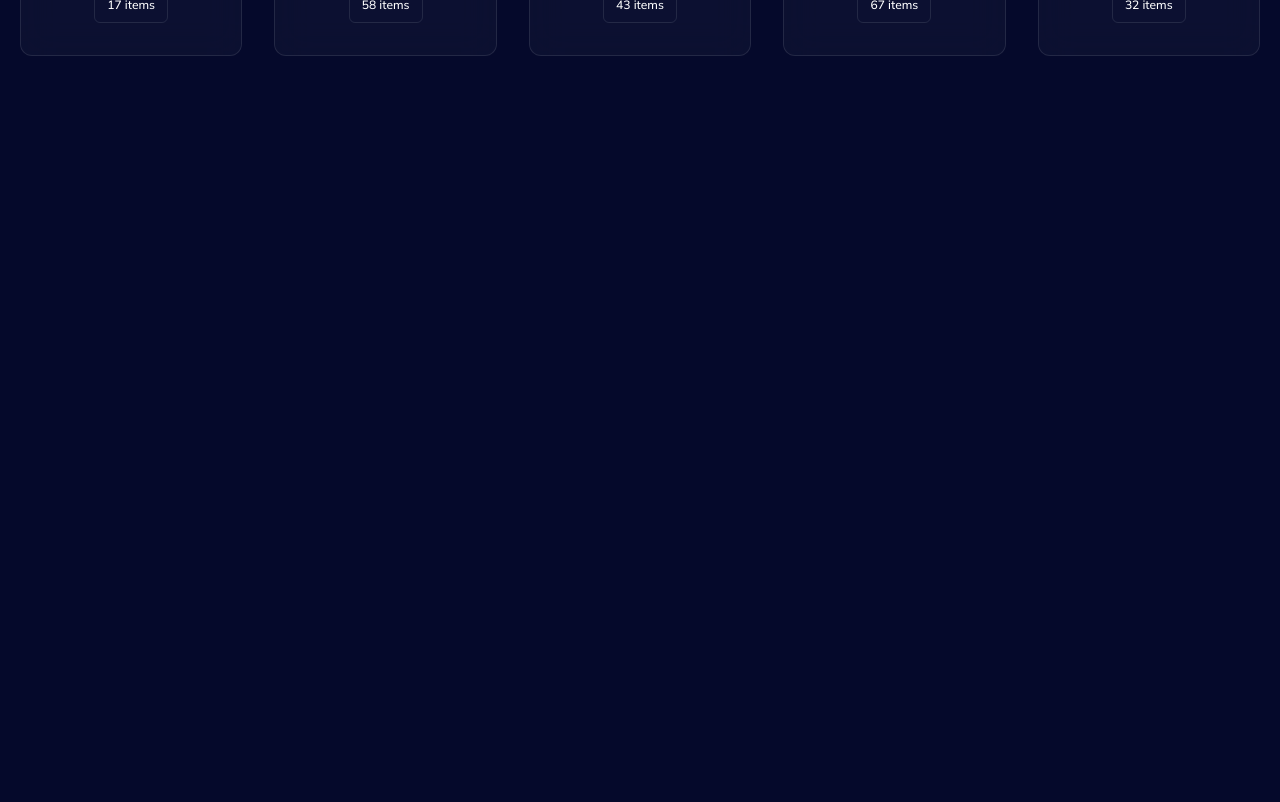
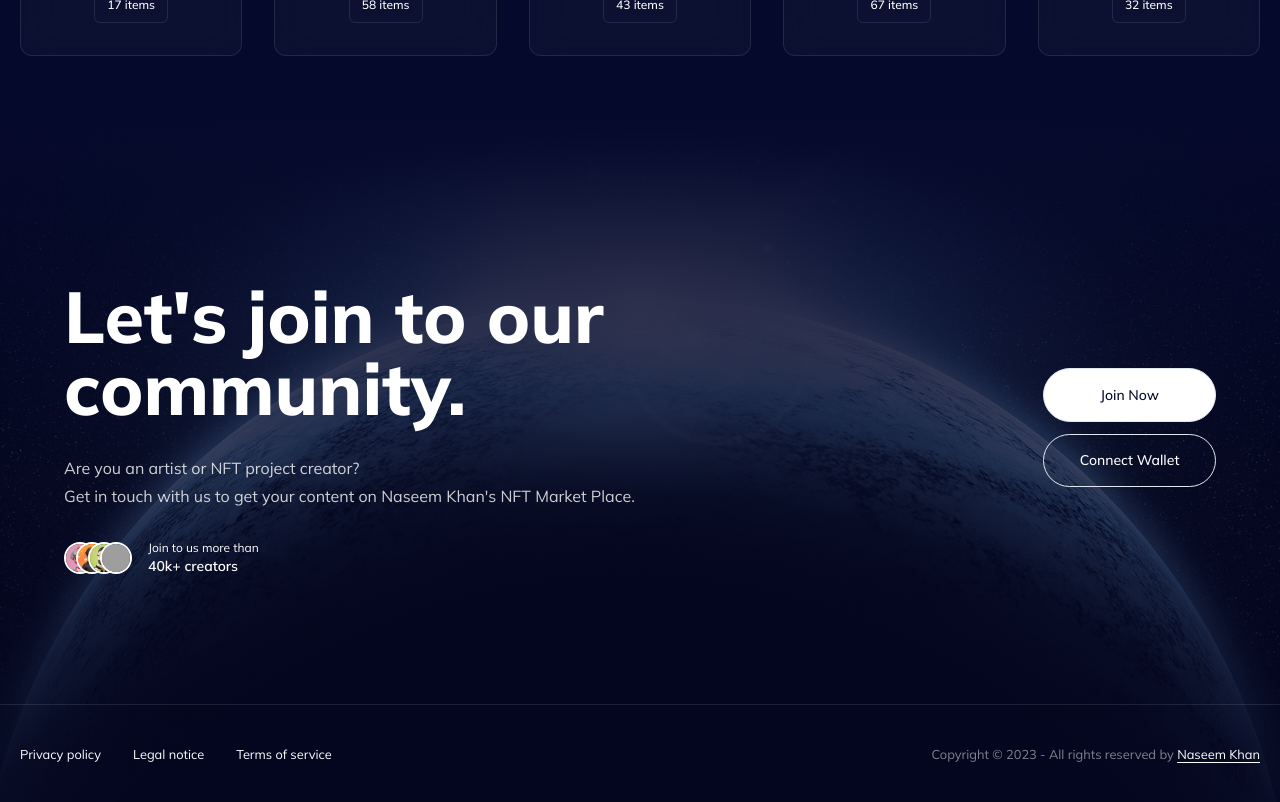
Before and after one commit to NaseemKhan005/nft-react, a Next.js app: page / in a window 1280 px wide. Shown: the part 4660-5462 px from the top of the page. Before the commit the page ends 4716 px from the top, so only its background shows below. Built offline with nearby package versions, Linux system fonts and the light colour scheme; grey boxes are pictures that could not be loaded.

Commit message:
footer added

```diff
--- a/app/layout.tsx
+++ b/app/layout.tsx
@@ -3,6 +3,7 @@ import type { Metadata } from "next";
 import { Mulish } from "next/font/google";
 
 import Navbar from "../components/Navbar";
+import Footer from "@/components/Footer";
 import { cn } from "../lib/utils";
 
 const mulish = Mulish({ subsets: ["latin"] });
@@ -24,6 +25,7 @@ export default function Layout({ children }: { children: React.ReactNode }) {
 				<main className="relative overflow-x-hidden">
 					<Navbar />
 					{children}
+					<Footer />
 				</main>
 			</body>
 		</html>
--- /dev/null
+++ b/components/Footer.tsx
@@ -0,0 +1,71 @@
+import Link from "next/link";
+
+import Users from "./common/Users";
+import CommonButton from "./common/CommonButton";
+
+const Footer = () => {
+	const date = new Date().getFullYear();
+
+	return (
+		<footer className="bg-[url('/space.jpg')] bg-cover bg-bottom relative bg-opacity-10 mt-8 md:mt-10 lg:mt-16">
+			<div className="flex flex-col gap-16 md:gap-20 lg:gap-32 z-[10] text-white relative pt-28 md:pt-40 md:pb-0 pb-8">
+				<div className="absolute top-0 left-0 w-full h-full bg-gradient-to-t from-[#05092b]/70 via-[#05092b]/70 to-[#05092b] z-[0]" />
+				<div className="px-5 md:px-16 z-[1]">
+					<div className="flex md:items-center md:justify-between flex-col md:flex-row gap-10 md:gap-5">
+						<div className="flex flex-col gap-8 flex-1">
+							<h1 className="text-[2.7rem] sm:text-6xl lg:text-7xl font-extrabold leading-snug">
+								Let&apos;s join to our <br /> community.
+							</h1>
+							<p className="text-white/80">
+								Are you an artist or NFT project creator?
+							</p>
+							<p className="text-white/80 -mt-7">
+								Get in touch with us to get your content on Naseem Khan&apos;s
+								NFT Market Place.
+							</p>
+							<Users text1="Join to us more than" text2="40k+ creators" />
+						</div>
+
+						<div className="flex md:flex-col flex-row gap-3">
+							<CommonButton
+								text="Join Now"
+								customClasses="rounded-full w-[10.8rem] border"
+							/>
+							<CommonButton
+								text="Connect Wallet"
+								customClasses="rounded-full bg-trasparent w-[10.8rem] border text-white hover:bg-white hover:text-purple duration-300"
+							/>
+						</div>
+					</div>
+				</div>
+
+				<div className="flex md:items-center md:justify-between py-7 md:py-10 px-5 border-t border-white/10 text-[.8rem] z-[1] flex-col md:flex-row gap-5">
+					<ul className="flex items-center gap-8">
+						{["Privacy policy", "Legal notice", "Terms of service"].map(
+							(link) => (
+								<li key={link}>
+									<Link href={"/"}>{link}</Link>
+								</li>
+							)
+						)}
+					</ul>
+
+					<div className="">
+						<p className="text-white/50">
+							Copyright © {date} - All rights reserved by{" "}
+							<Link
+								href="https://naseemkhan.vercel.app/"
+								target="_blank"
+								className="underline text-white underline-offset-[3px]"
+							>
+								Naseem Khan
+							</Link>
+						</p>
+					</div>
+				</div>
+			</div>
+		</footer>
+	);
+};
+
+export default Footer;
--- a/components/common/CommonButton.tsx
+++ b/components/common/CommonButton.tsx
@@ -5,13 +5,22 @@ import { useState } from "react";
 import { Button } from "@/components/ui/button";
 import { cn } from "@/lib/utils";
 
-const CommonButton = ({ text }: { text: string }) => {
+const CommonButton = ({
+	text,
+	customClasses,
+}: {
+	text: string;
+	customClasses?: string;
+}) => {
 	const [slideText, setSlideText] = useState(false);
 
 	return (
 		<Button
 			size="lg"
-			className="bg-white text-purple hover:bg-white w-44 py-[1.6rem] relative capitalize overflow-hidden"
+			className={cn(
+				"bg-white text-purple hover:bg-white w-44 py-[1.6rem] relative capitalize overflow-hidden",
+				customClasses
+			)}
 			onMouseEnter={() => setSlideText(true)}
 			onMouseLeave={() => setSlideText(false)}
 		>
```
Also changed, not shown: public/space.jpg (added).
